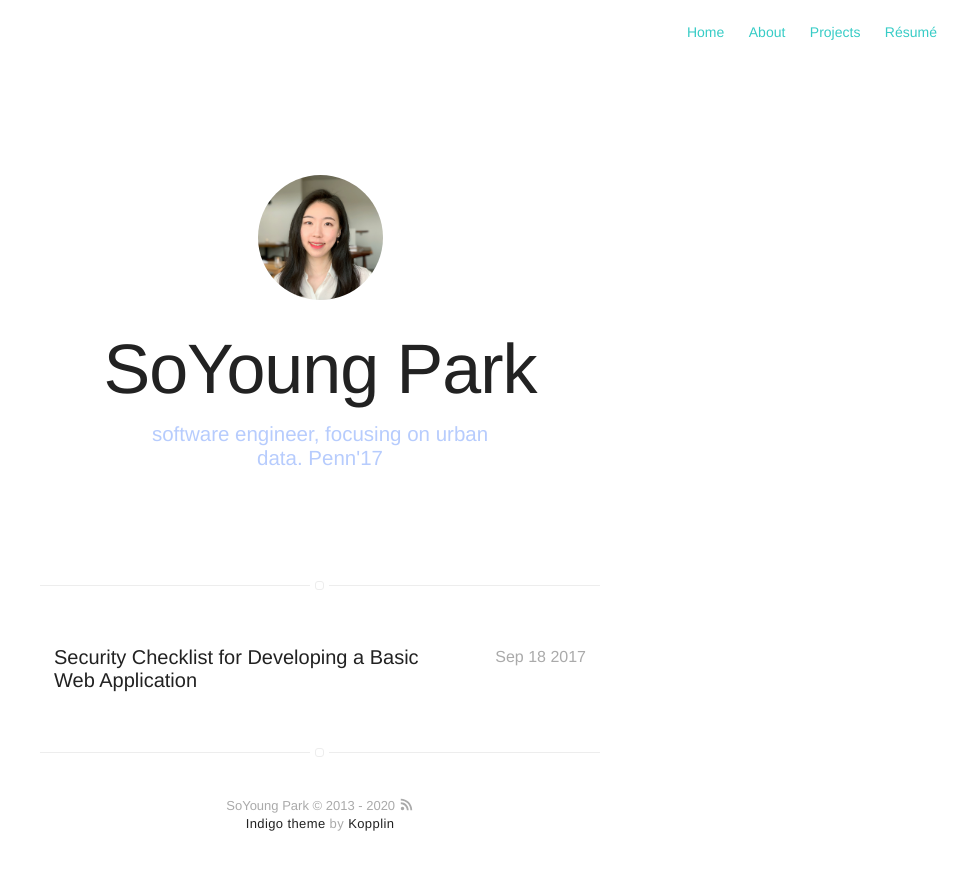
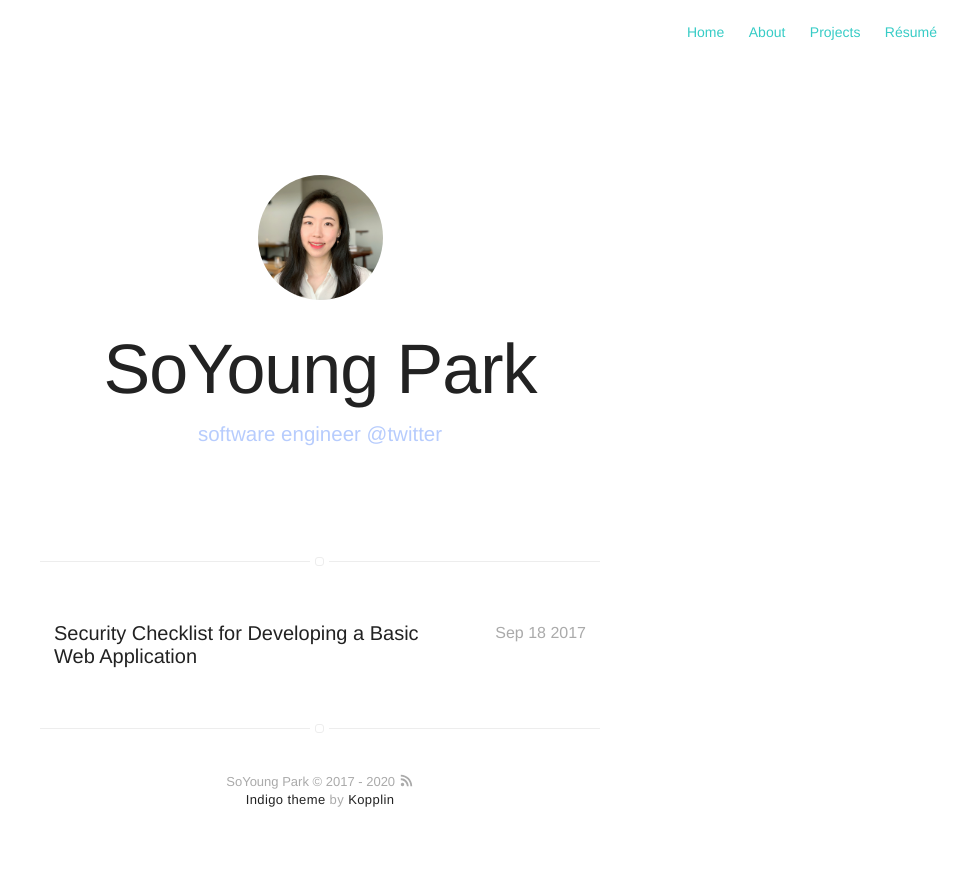
Before and after one commit to soyoungpark/soyoungpark.github.io, a Jekyll site: the page built from blog/index.html, in a window 1280 px wide. Shown: the top 870 px of the page, without its empty margins (320-1280 px from the left). Built offline with Jekyll 4.4.1, drawn with Linux system fonts in a browser that asks for light colours.

```diff
--- a/_config.yml
+++ b/_config.yml
@@ -1,6 +1,6 @@
 # main text of home
 name: SoYoung Park
-bio: software engineer, focusing on urban data. Penn'17
+bio: software engineer @twitter
 
 # twitter summary info
 description: A blog about technology and stuff related
@@ -17,7 +17,6 @@ resume-external: false
 resume-url: assets/resume.pdf
 
 url: http://soyoungpark.github.io
-# your url: http://USERNAME.github.io
 
 permalink: /:title/
 
@@ -50,7 +49,7 @@ github: soyoungpark
 # medium: medium
 # vimeo: myvimeo
 # lanyrd: mylanyrd
-email: soyoung@sas.upenn.edu
+email: soyoung.park05@gmail.com
 
 authors:
     soyoungpark:
--- a/_includes/footer.html
+++ b/_includes/footer.html
@@ -1,5 +1,5 @@
 <footer class="footer-main">
-    {{ site.name }} © 2013 - {{ site.time | date: '%Y' }} <a class="link" href="{{ site.url }}/feed.xml" target="_blank"><svg class="icon icon-rss"><use xlink:href="#icon-rss"></use></svg></a>
+    {{ site.name }} © 2017 - {{ site.time | date: '%Y' }} <a class="link" href="{{ site.url }}/feed.xml" target="_blank"><svg class="icon icon-rss"><use xlink:href="#icon-rss"></use></svg></a>
 
     <p class="extra">
         <a class="link" href="https://github.com/sergiokopplin/indigo">Indigo theme</a> by <a class="link" href="https://github.com/sergiokopplin/indigo">Kopplin</a>
```
